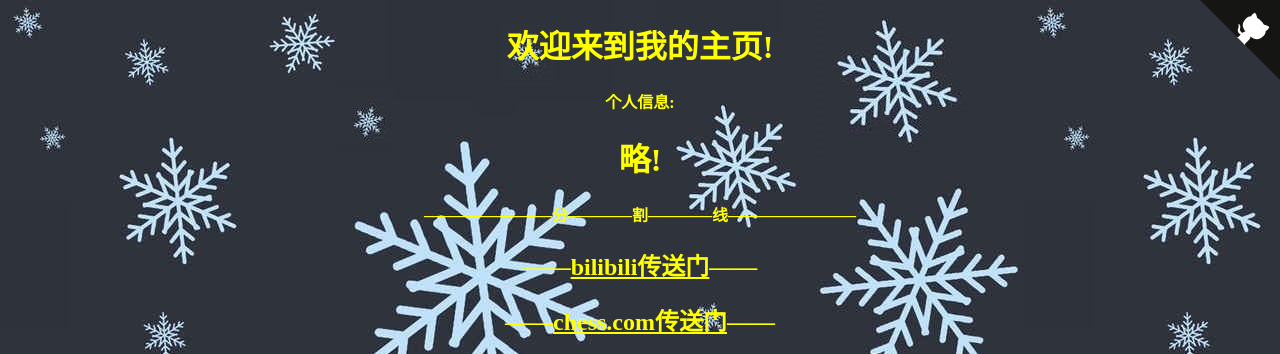
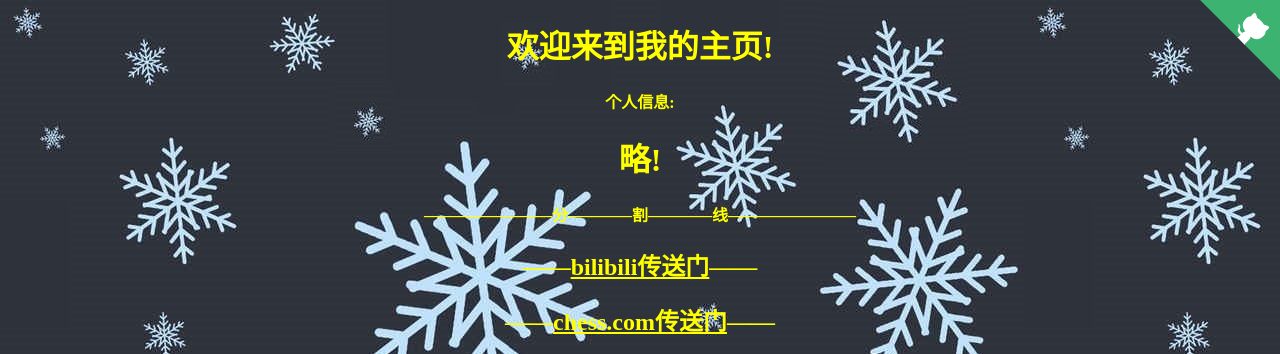
Before and after one commit to 0000-0002/langyawangchao.github.io, a plain HTML site: page index.html in a window 1280 px wide. Shown: the top 354 px of the page. Drawn offline with Linux system fonts and the light colour scheme.

Commit message:
Update index.html

```diff
--- a/index.html
+++ b/index.html
@@ -12,7 +12,7 @@
 	</head>
 	<body>
 		<a href="https://github.com/langyawangchao" class="github-corner" aria-label="View source on GitHub" target="_blank">
-		<svg width="80" height="80" viewBox="0 0 250 250" style="fill:#151513; color:#fff; position: absolute; top: 0; border: 0; right: 0;" aria-hidden="true" >
+		<svg width="80" height="80" viewBox="0 0 250 250" style="fill:#3CB371; color:#fff; position: absolute; top: 0; border: 0; right: 0;" aria-hidden="true" >
 		<path d="M0,0 L115,115 L130,115 L142,142 L250,250 L250,0 Z">
 		</path>
 		<path d="M128.3,109.0 C113.8,99.7 119.0,89.6 119.0,89.6 C122.0,82.7 120.5,78.6 120.5,78.6 C119.2,72.0 123.4,76.3 123.4,76.3 C127.3,80.9 125.5,87.3 125.5,87.3 C122.9,97.6 130.6,101.9 134.4,103.2" fill="currentColor" style="transform-origin: 130px 106px;" class="octo-arm">
```
